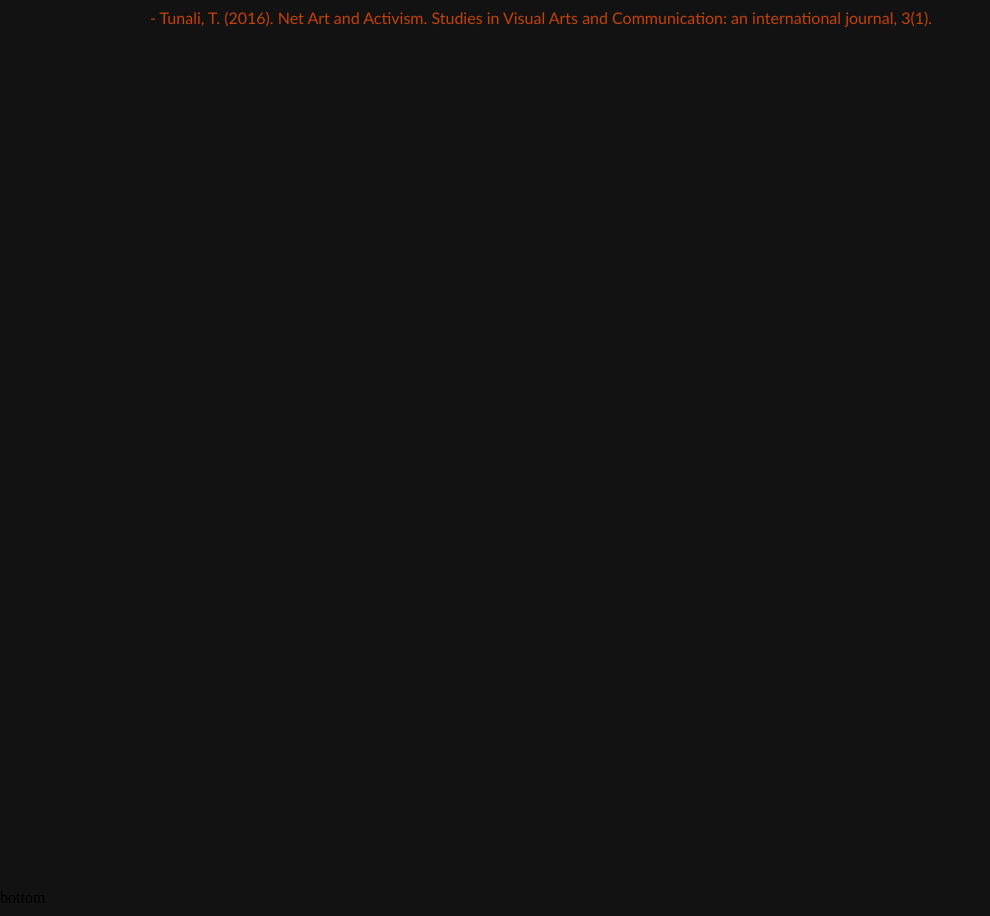
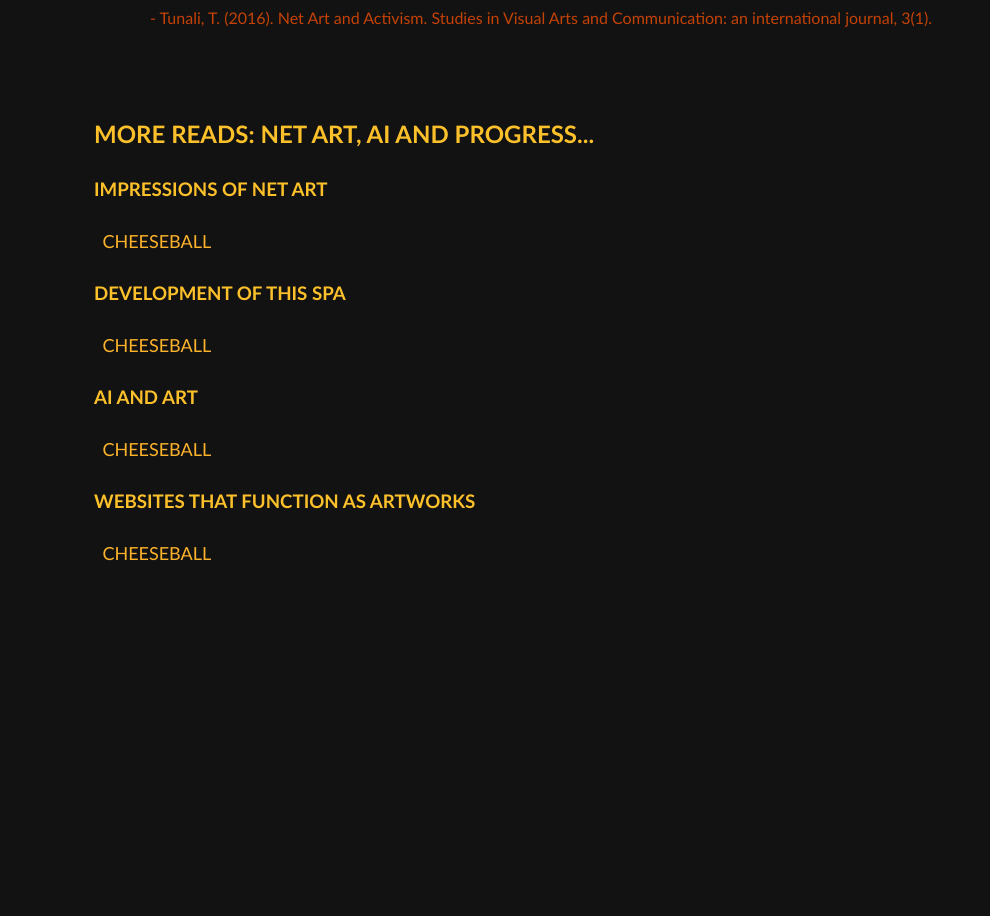
Before and after one commit to Sameshnee21/testrepo, a React (Create React App) app: page /essay in a window 1280 px wide. Shown: the part 2723-3639 px from the top of the page, without its empty margins (0-990 px from the left). Built offline with nearby package versions, Linux system fonts and the light colour scheme.

Commit message:
H PACK AND DEV BLOGS

```diff
--- a/src/Pages/Artwork.jsx
+++ b/src/Pages/Artwork.jsx
@@ -306,15 +306,46 @@ function Artwork() {
 <div className="GP1"/>
 <div className="GQ1"/>
 <div className="GR1"/>
+
+{/*THIRD LINE SHOULDER DETAIL */}
 <div className="GS1"/>
 <div className="GT1"/>
 <div className="GU1"/>
 <div className="GV1"/>
+
+{/*MIDDLE ZIP */}
 <div className="GW1"/>
 <div className="GX1"/>
 <div className="GY1"/>
 <div className="GZ1"/>
 
+{/*HAIR DETAIL */}
+<div className="HA1"/>
+<div className="HB1"/>
+<div className="HC1"/>
+<div className="HD1"/>
+<div className="HE1"/>
+<div className="HF1"/>
+<div className="HG1"/>
+<div className="HH1"/>
+<div className="HI1"/>
+<div className="HJ1"/>
+<div className="HK1"/>
+<div className="HL1"/>
+<div className="HM1"/>
+<div className="HN1"/>
+<div className="HO1"/>
+<div className="HP1"/>
+<div className="HQ1"/>
+<div className="HR1"/>
+<div className="HS1"/>
+<div className="HT1"/>
+<div className="HU1"/>
+<div className="HV1"/>
+<div className="HW1"/>
+<div className="HX1"/>
+<div className="HY1"/>
+<div className="HZ1"/>
 
 
 
--- a/src/Pages/Essay.jsx
+++ b/src/Pages/Essay.jsx
@@ -238,7 +238,19 @@ international journal, 3(1).
 </div>
 </div>
 
+<h2 className="INTRO">MORE READS: NET ART, AI AND PROGRESS...</h2>
 
+<h3 className="INTRO">IMPRESSIONS OF NET ART</h3>
+<p className="INTROT">CHEESEBALL</p>
+
+<h3 className="INTRO">DEVELOPMENT OF THIS SPA</h3>
+<p className="INTROT">CHEESEBALL</p>
+
+<h3 className="INTRO">AI AND ART</h3>
+<p className="INTROT">CHEESEBALL</p>
+
+<h3 className="INTRO">WEBSITES THAT FUNCTION AS ARTWORKS</h3>
+<p className="INTROT">CHEESEBALL</p>
 
         </div>
     );
```
